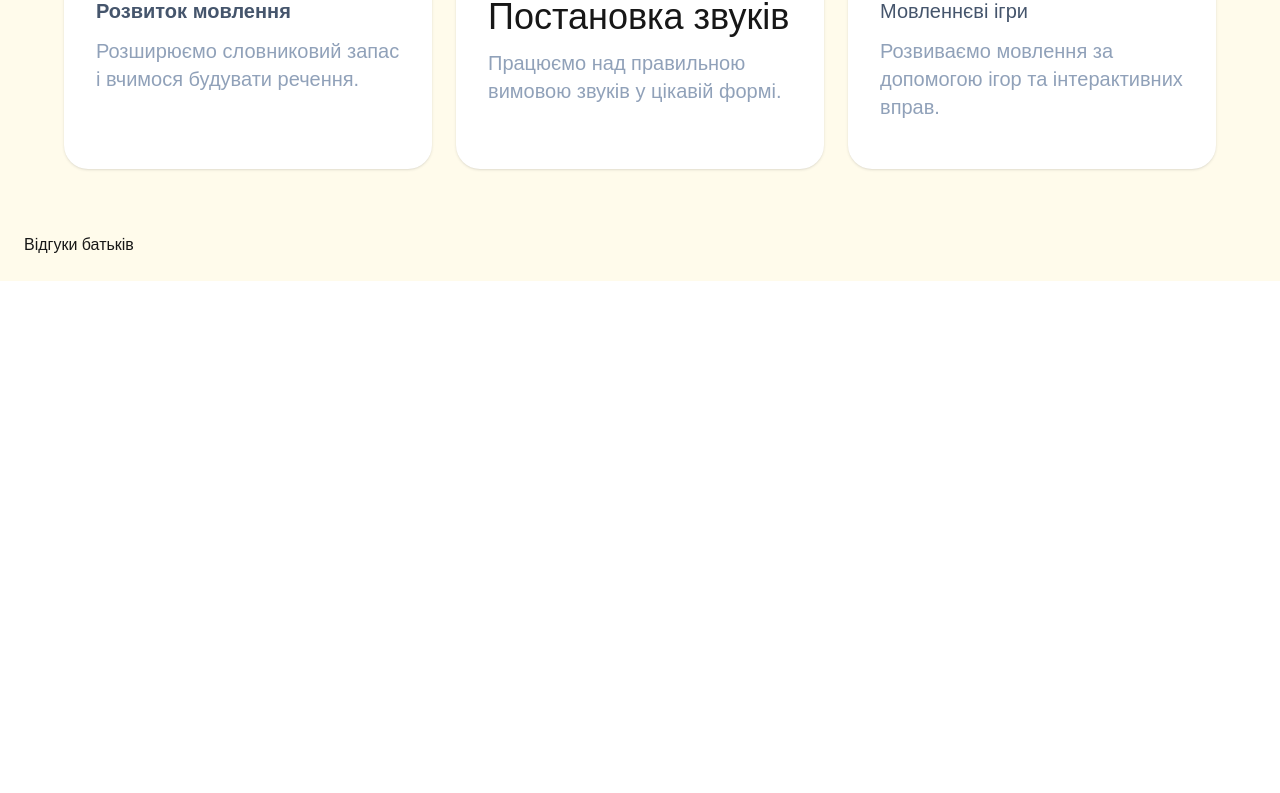
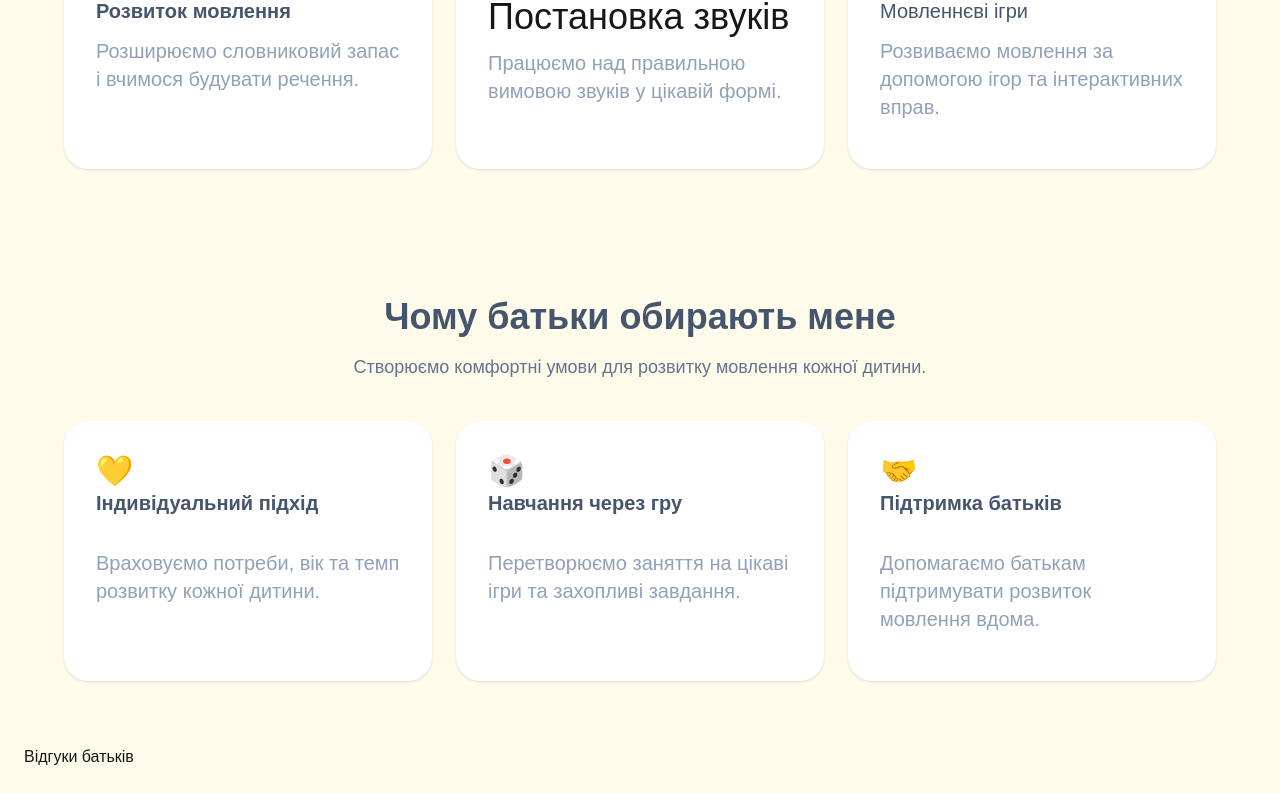
Before and after one commit to romanbarinov84/loged-site, a Next.js app: page / in a window 1280 px wide. Shown: the part 896-1689 px from the top of the page. Before the commit the page ends 1177 px from the top, so only its background shows below. Built offline with nearby package versions, Linux system fonts and the light colour scheme.

Commit message:
app/_components/SoundGame.tsx

```diff
--- a/app/page.tsx
+++ b/app/page.tsx
@@ -91,6 +91,48 @@ export default function Home() {
   </div>
 
 </section>
+  <section className="mx-auto max-w-6xl py-16">
+    <div className="mb-10 text-center">
+      <h2 className="text-3xl font-bold text-slate-600 md:text-4xl">
+         Чому батьки обирають мене
+      </h2>
+      <p className="mt-4 text-lg text-slate-500">
+        Створюємо комфортні умови для розвитку мовлення кожної дитини.
+      </p>
+    </div>
+    <div className="grid gap-6 md:grid-cols-3">
+      <div className="rounded-3xl bg-white p-8 shadow-sm hover:-translate-1 hover:shadow-1">
+        <div className="text-3xl mb-4 ">💛
+      <h3 className="text-xl font-bold text-slate-600">
+         Індивідуальний підхід
+      </h3>
+      <p className="mt-8 text-xl leading-7 text-slate-400">
+          Враховуємо потреби, вік та темп розвитку кожної дитини.
+      </p>
+        </div>
+      </div>
+      <div className="rounded-3xl bg-white p-8 shadow-sm hover:-translate-1 hover:shadow-sm">
+        <div className="text-3xl mb-4 ">🎲
+      <h3 className="text-xl font-bold text-slate-600">
+        Навчання через гру
+      </h3>
+      <p className="text-xl mt-8 leading-7 text-slate-400">
+         Перетворюємо заняття на цікаві ігри та захопливі завдання.
+      </p>
+        </div>
+      </div>
+      <div className="rounded-3xl bg-white p-8 shadow-sm hover:-translate-1 hover:shadow-1">
+        <div className="text-3xl mb-4 ">🤝
+        <h3 className="text-xl font-bold text-slate-600">
+          Підтримка батьків
+        </h3>
+        <p className="text-xl mt-8 leading-7 text-slate-400">
+          Допомагаємо батькам підтримувати розвиток мовлення вдома.
+        </p>
+        </div>
+      </div>
+    </div>
+  </section>
       <ReviewsPage/>
     </main>
   );
```
Also changed, not shown: app/_components/SoundGame.tsx (added).
